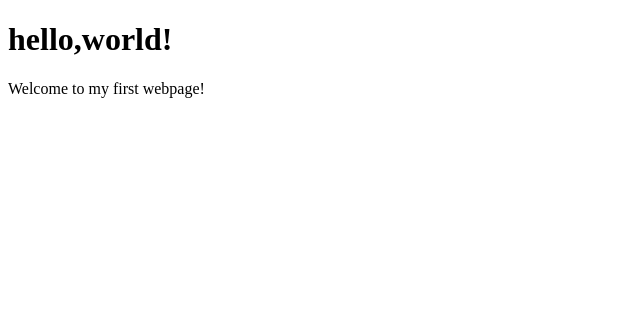
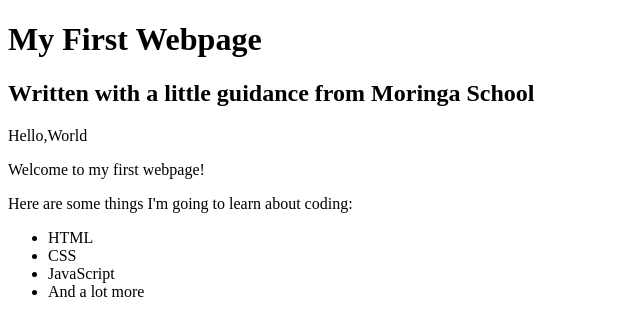
Before and after one commit to Ingenzi/my-first-web-page, a plain HTML site: page my-first-webpage.html in a window 1280 px wide. Shown: the whole page, without its empty margins (0-640 px from the left). Drawn offline with Linux system fonts and the light colour scheme.

Commit message:
add list elements

```diff
--- a/my-first-webpage.html
+++ b/my-first-webpage.html
@@ -5,7 +5,22 @@
             <title>My first webpage</title>
         </head>
         <body>
-           <h1> hello,world!</h1>
+            <h1>My First Webpage</h1>
+            <h2>Written with a little guidance from Moringa School</h2>
+
+           <p>Hello,World</p>
         <p>Welcome to my first webpage!</p>
+
+
+        <p>Here are some things I'm going to learn about coding:</p>
+           <ul>
+               <li>HTML</li>
+               <li>CSS</li>
+               <li>JavaScript</li>
+               <li>And a lot more</li>
+
+           </ul>
+
+
         </body>
     </html>
```
